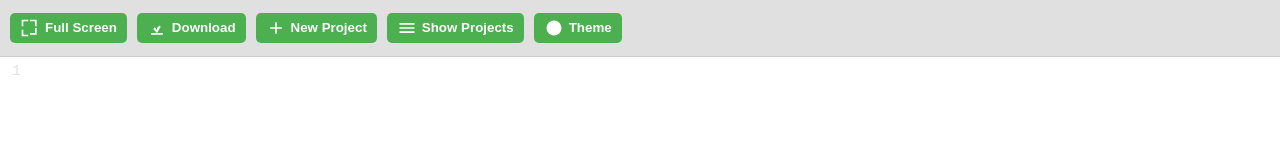
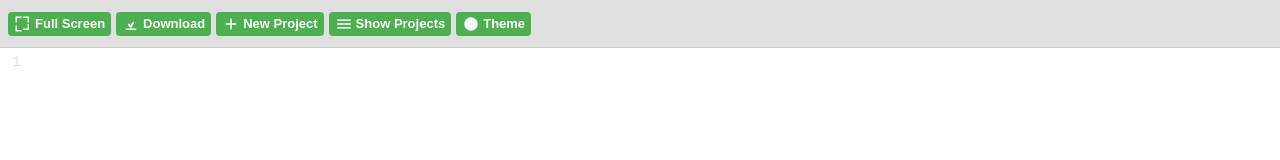
Before and after one commit to fahim618900-wq/text, a plain HTML site: page index.html in a window 1280 px wide. Drawn offline with nearby package versions, Linux system fonts and the light colour scheme.

Commit message:
Update index.html

```diff
--- a/index.html
+++ b/index.html
@@ -18,25 +18,30 @@
 
 <style>
 body{margin:0;font-family:Arial,sans-serif;background:#f5f5f5;height:100vh;display:flex;flex-direction:column;}
+
+/* Header */
 header{
-    height:60px;
+    height:50px;
     display:flex;
     align-items:center;
-    padding:0 10px;
+    padding:0 8px;
     background:#e0e0e0;
     border-bottom:1px solid #ccc;
-    gap:10px;
+    gap:5px;
 }
 .menu-btns{
-    display:flex;gap:10px;
+    display:flex;gap:5px;
 }
 button.action-btn{
-    display:flex;align-items:center;gap:5px;padding:5px 10px;
-    border:none;border-radius:5px;background:#4caf50;color:#fff;
-    font-weight:bold;cursor:pointer;user-select:none;
+    display:flex;align-items:center;gap:3px;
+    padding:3px 6px;
+    border:none;border-radius:4px;background:#4caf50;color:#fff;
+    font-weight:bold;cursor:pointer;user-select:none;font-size:13px;
 }
 button.action-btn span{user-select:none;}
-button.action-btn svg{width:20px;height:20px;fill:#fff;}
+button.action-btn svg{width:18px;height:18px;fill:#fff;}
+
+/* Editor */
 #editor{flex:1;max-height:50vh;padding-bottom:0.5in;}
 .CodeMirror{height:100%;font-size:15px;line-height:1.4;}
 .CodeMirror pre{margin:0;}
```
